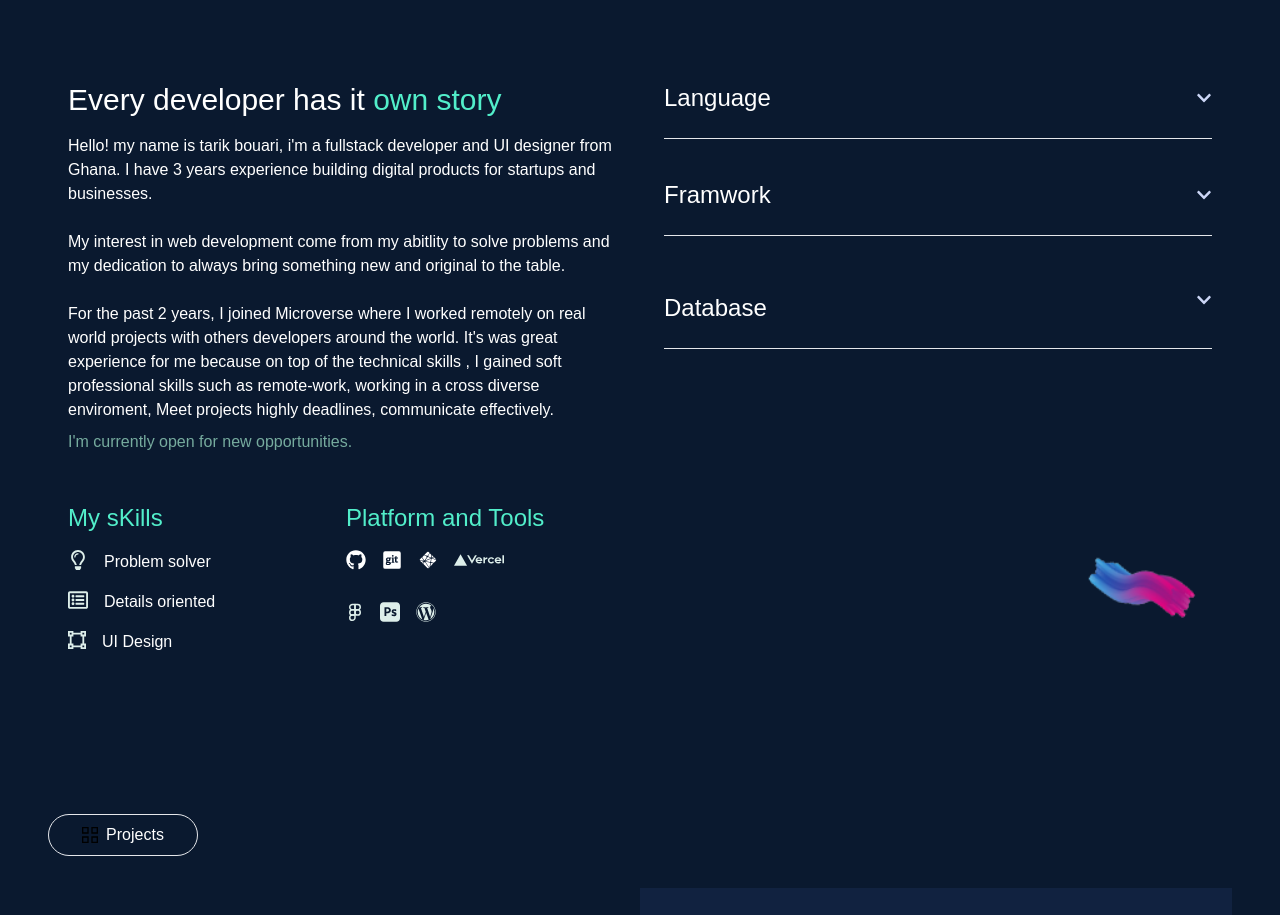
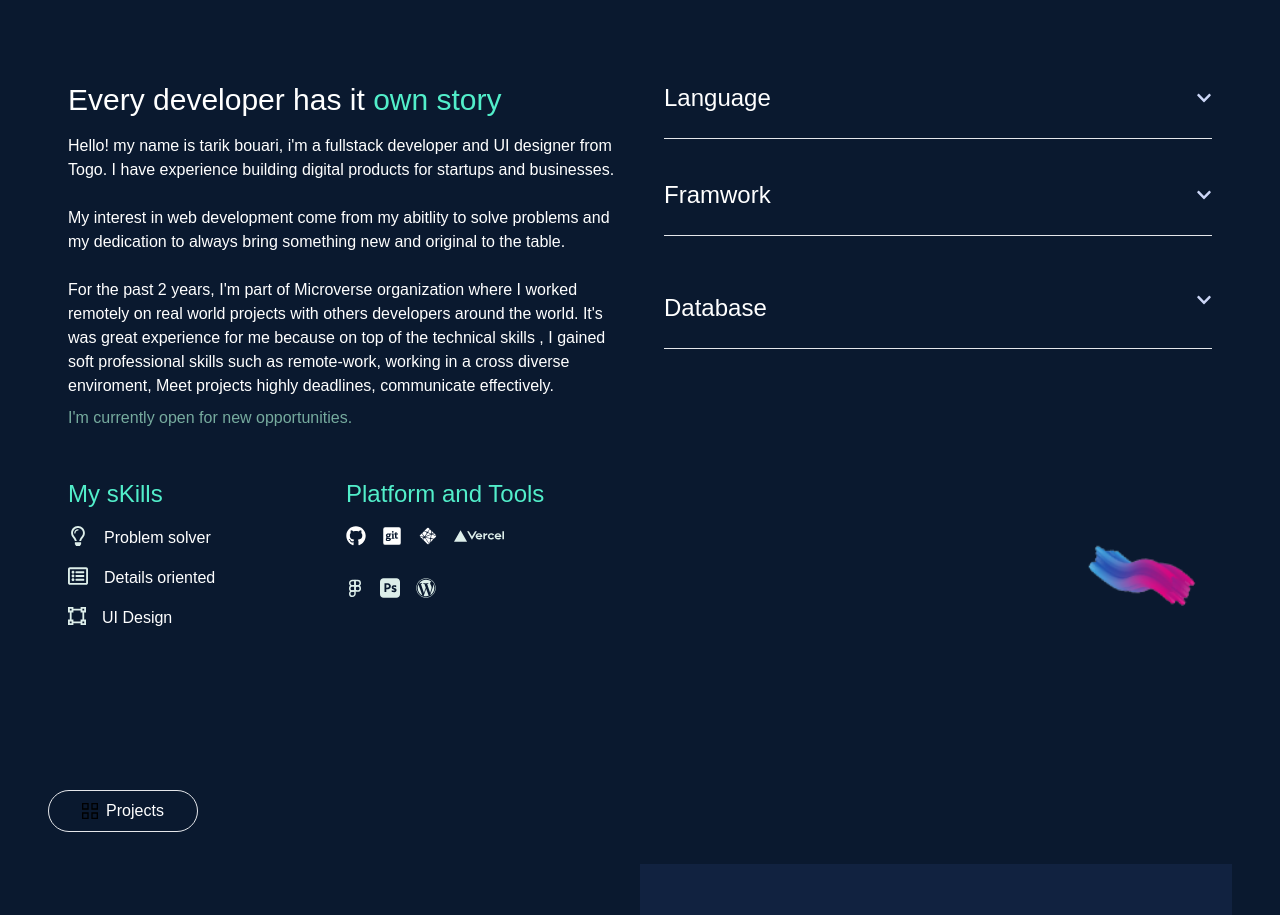
Before and after one commit to tarikbouari/Portfolio, a React (Create React App) app: page / in a window 1280 px wide. Shown: the part 1000-1915 px from the top of the page. Built offline with nearby package versions, Linux system fonts and the light colour scheme.

Commit message:
Update description

```diff
--- a/src/components/About.js
+++ b/src/components/About.js
@@ -26,16 +26,15 @@ const About = () => (
           </h3>
           <p className="mt-4">
             {' '}
-            Hello!  my name is tarik bouari, i'm a fullstack developer and UI designer from Ghana.
-            I have 3 years experience building digital products for startups and businesses.
+            Hello!  my name is tarik bouari, i'm a fullstack developer and UI designer from Togo.
+            I have experience building digital products for startups and businesses.
             <br />
             <br />
-
             My interest in web development come from my abitlity to solve problems and
             my dedication to always bring something new and original to the table.
             <br />
             <br />
-            For the past 2 years, I joined Microverse where
+            For the past 2 years, I'm part of  Microverse organization where
             I worked remotely on real world projects with
             others developers around the world. It's was great experience for me because on top
             of the technical skills , I gained soft professional skills such as remote-work,
```
